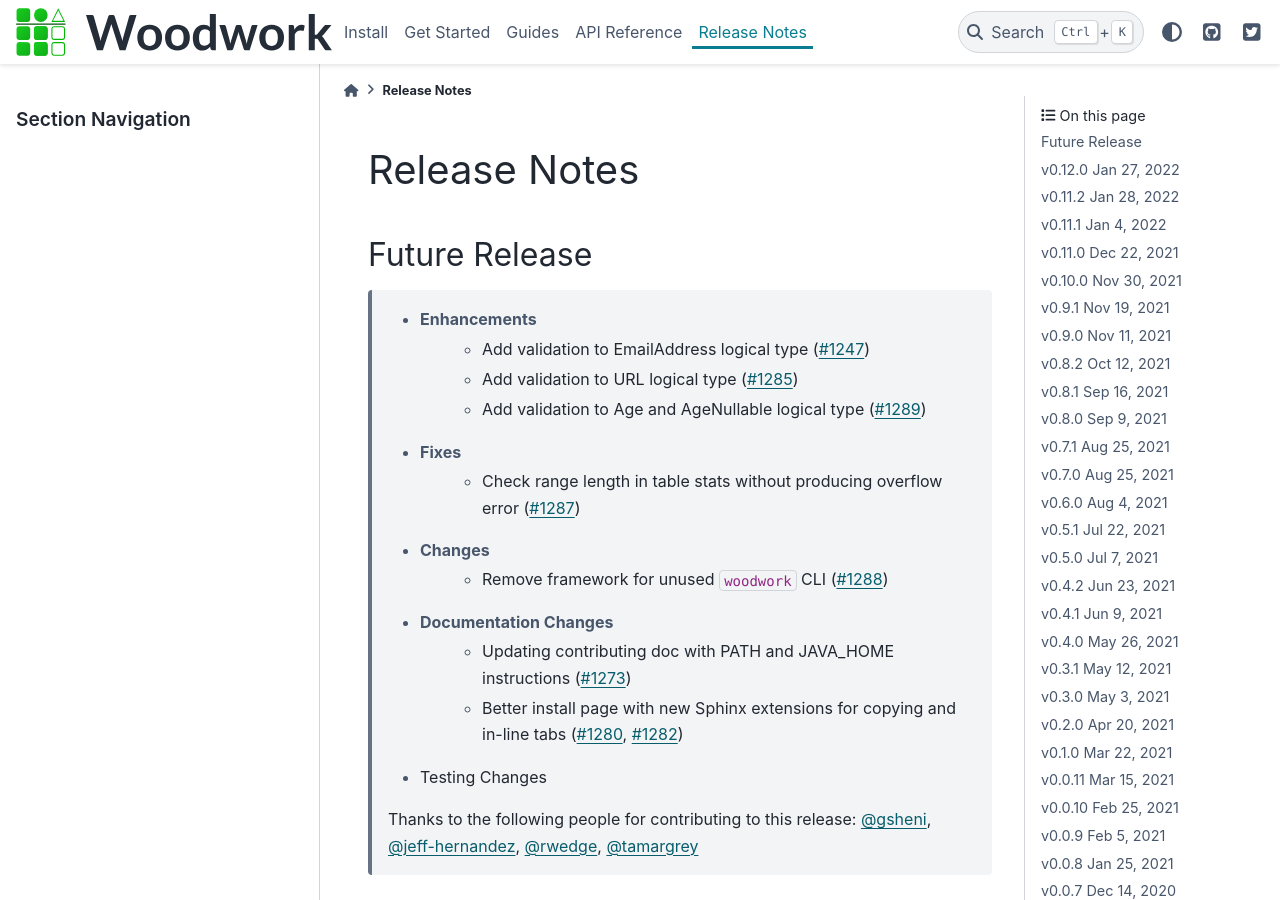
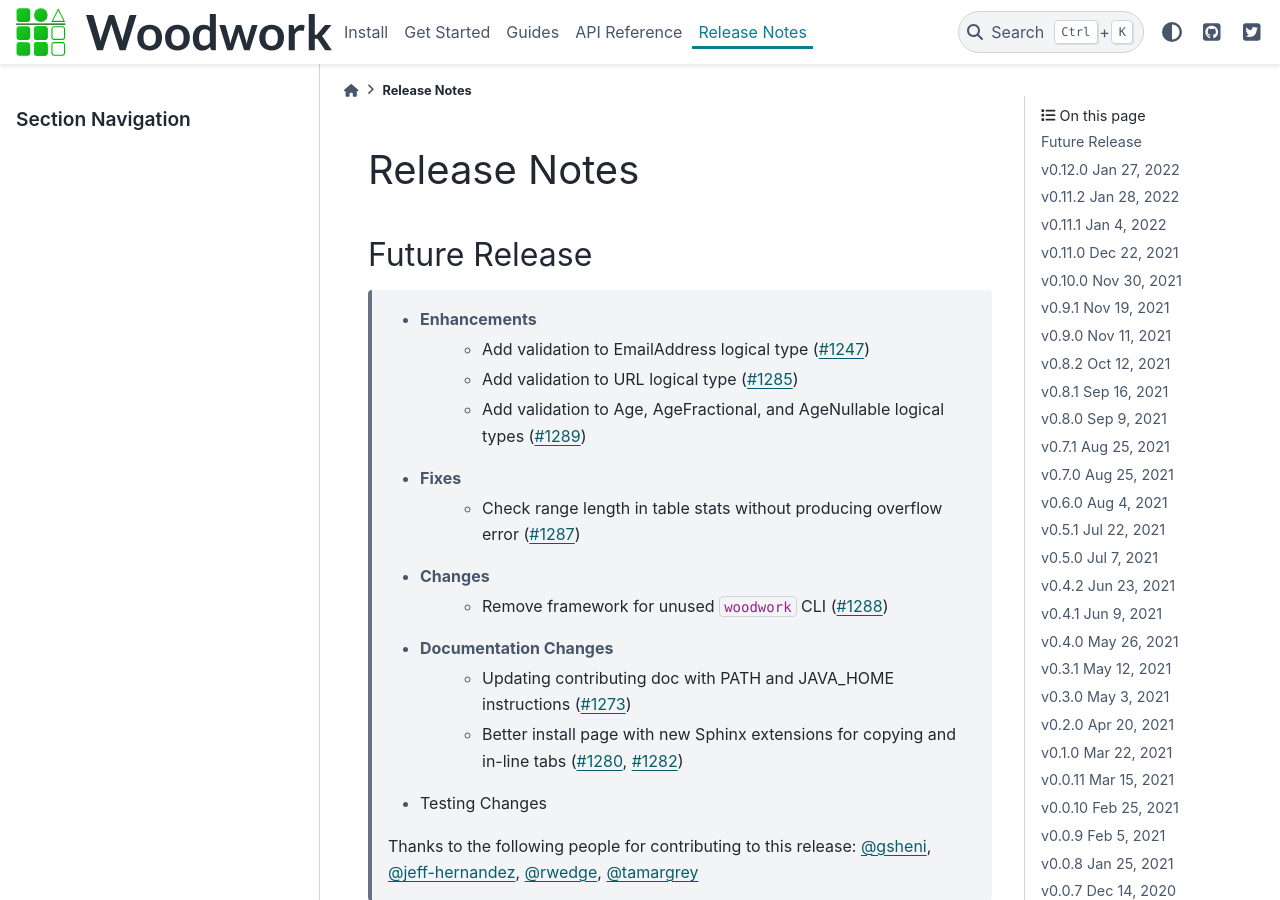
Before and after one commit to alteryx/woodwork, a Sphinx documentation site: the page built from docs/source/release_notes.rst, in a window 1280 px wide and 900 px high. Built offline with Sphinx 7.4.7 and the PyData theme 0.15.4, drawn with Linux system fonts in a browser that asks for light colours; comment, search, counter and statistics services are not loaded.

Commit message:
update release notes

```diff
--- a/docs/source/release_notes.rst
+++ b/docs/source/release_notes.rst
@@ -8,7 +8,7 @@
     * Enhancements
         * Add validation to EmailAddress logical type (:pr:`1247`)
         * Add validation to URL logical type (:pr:`1285`)
-        * Add validation to Age and AgeNullable logical type (:pr:`1289`)
+        * Add validation to Age, AgeFractional, and AgeNullable logical types (:pr:`1289`)
     * Fixes
         * Check range length in table stats without producing overflow error (:pr:`1287`)
     * Changes
```
